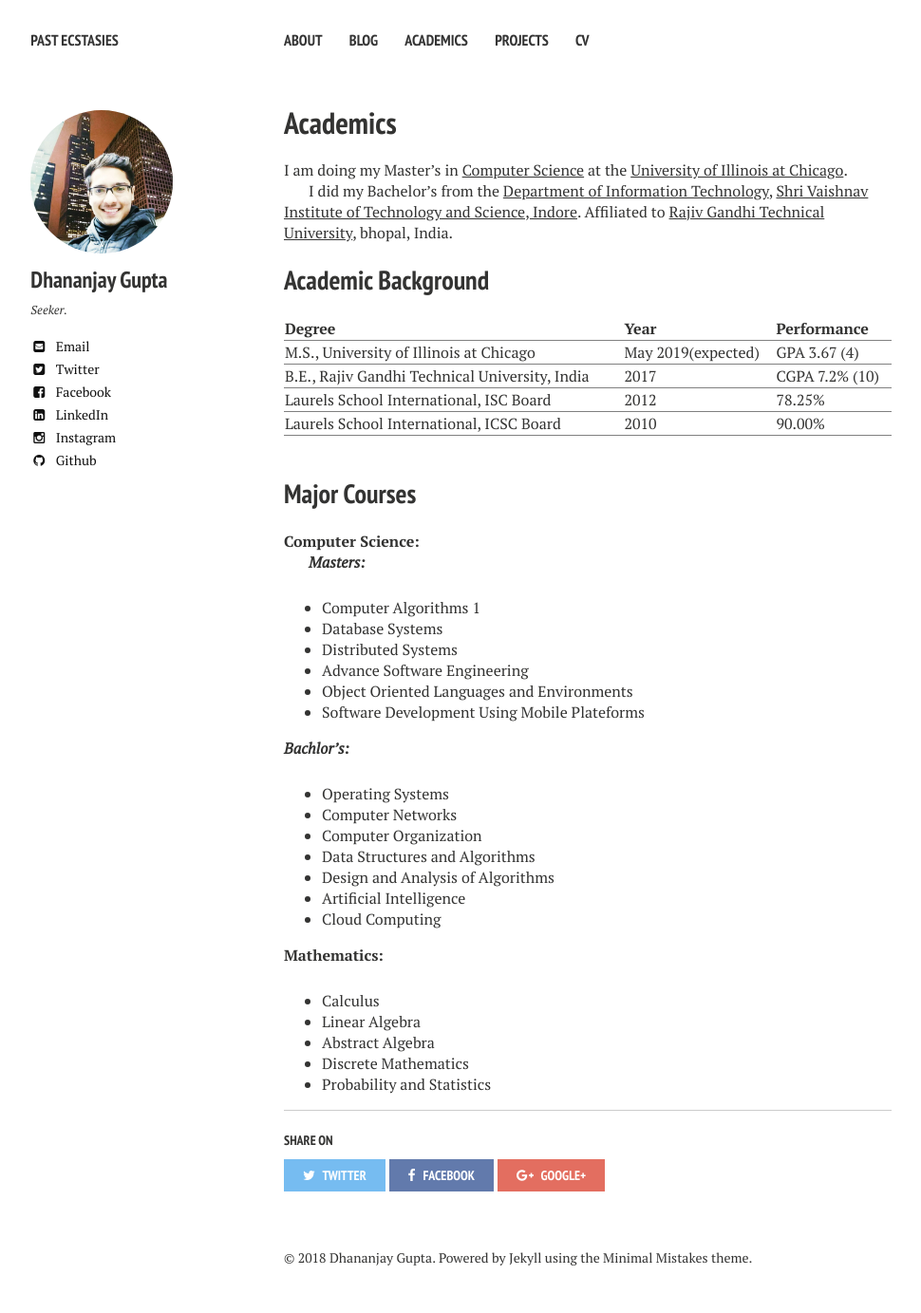
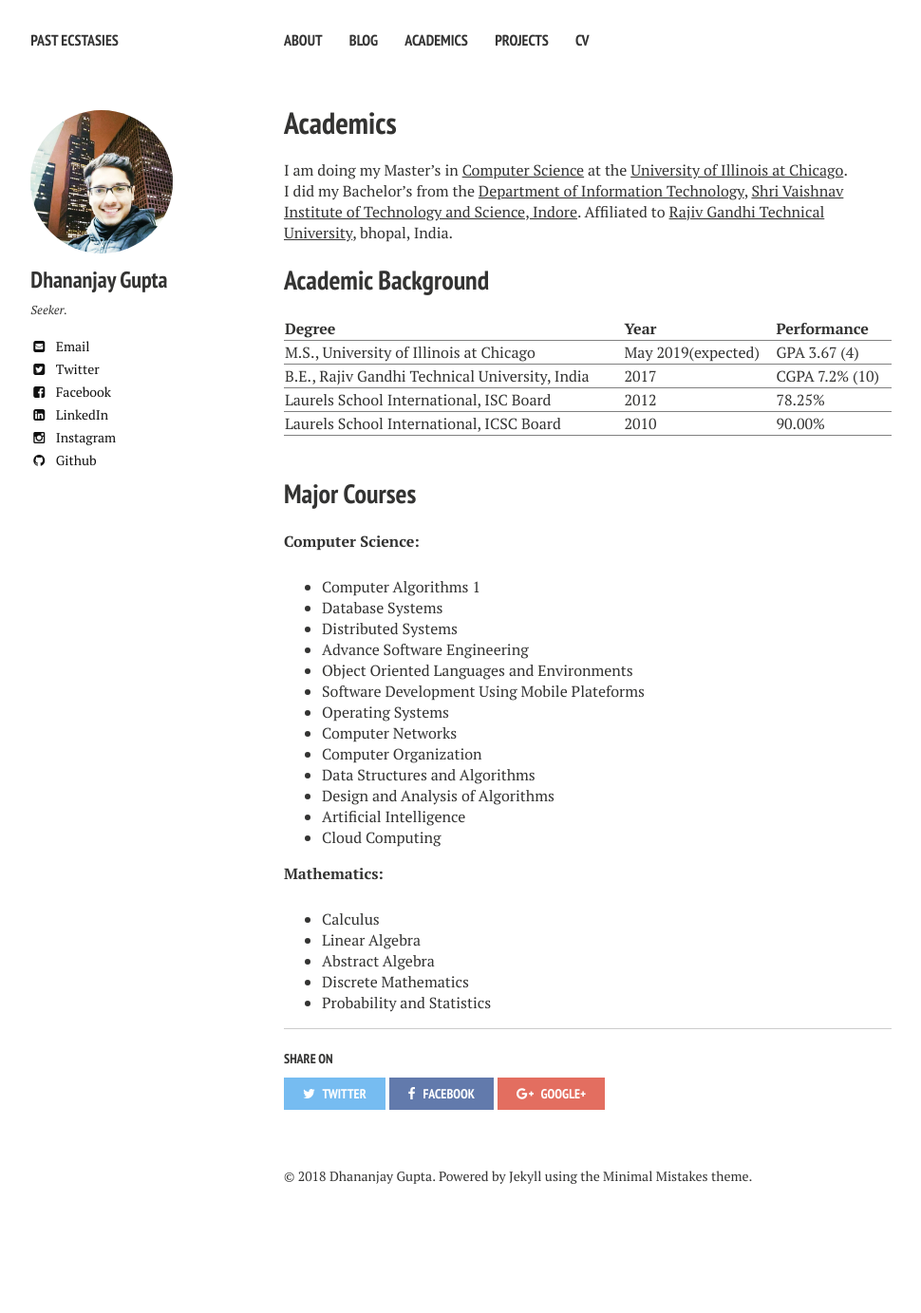
Before and after one commit to DhananjayGupta300/DhananjayGupta300.github.io, a Jekyll site: the page built from academics/index.md, in a window 1280 px wide. Shown: the whole page at 95% size, without its empty margins (21-991 px from the left). Built offline with Jekyll 4.4.1, drawn with Linux system fonts in a browser that asks for light colours; nearby versions of some CDN libraries; after the commit the page ends 1297 px from its top, so only the background shows below that.

Commit message:
Update index.md

```diff
--- a/academics/index.md
+++ b/academics/index.md
@@ -7,9 +7,7 @@
 comments: true
 ---
 
-I am doing my Master's in <a href="https://www.cs.uic.edu/">Computer Science</a> at the <a href="https://www.uic.edu/">University of Illinois at Chicago</a>.
-
-
+I am doing my Master's in <a href="https://www.cs.uic.edu/">Computer Science</a> at the <a href="https://www.uic.edu/">University of Illinois at Chicago</a>. <br/>
 I did my Bachelor's from the <a href="http://www.svvv.edu.in/Department/DisplayDeptPage.aspx?page=gaeag&ItemID=eaaim&nInstiID=a&nDeptID=i">Department of Information Technology</a>, <a href="http://www.svits.ac.in/index.php">Shri Vaishnav Institute of Technology and Science, Indore</a>. Affiliated to <a href="https://www.rgpv.ac.in/">Rajiv Gandhi Technical University</a>, bhopal, India.
 
 Academic Background
@@ -34,15 +32,12 @@
 
 **Computer Science:**
 
-***Masters:***
 - Computer Algorithms 1
 - Database Systems
 - Distributed Systems
 - Advance Software Engineering
 - Object Oriented Languages and Environments
 - Software Development Using Mobile Plateforms
-
-***Bachlor's:***
 - Operating Systems
 - Computer Networks
 - Computer Organization
```
